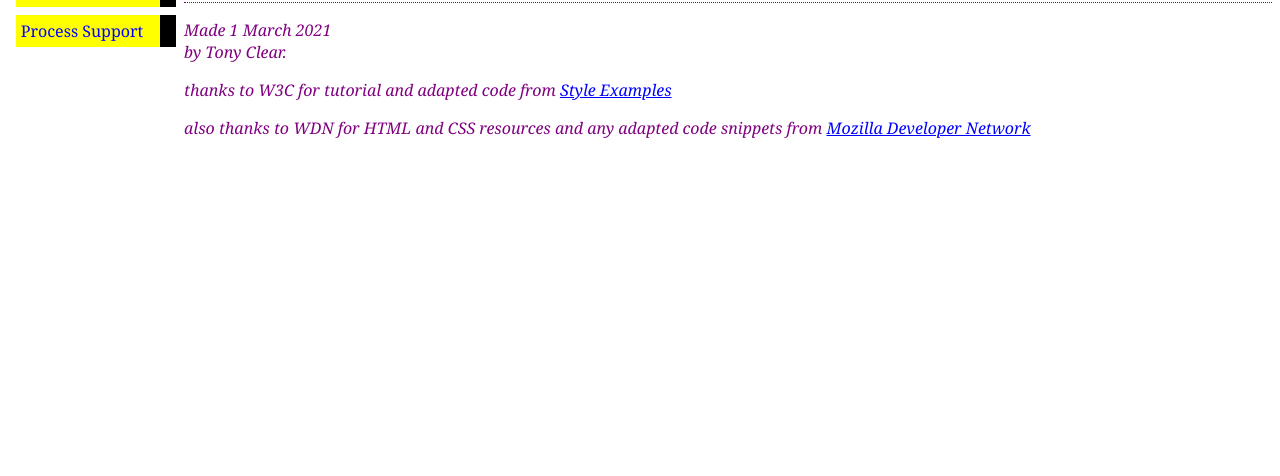
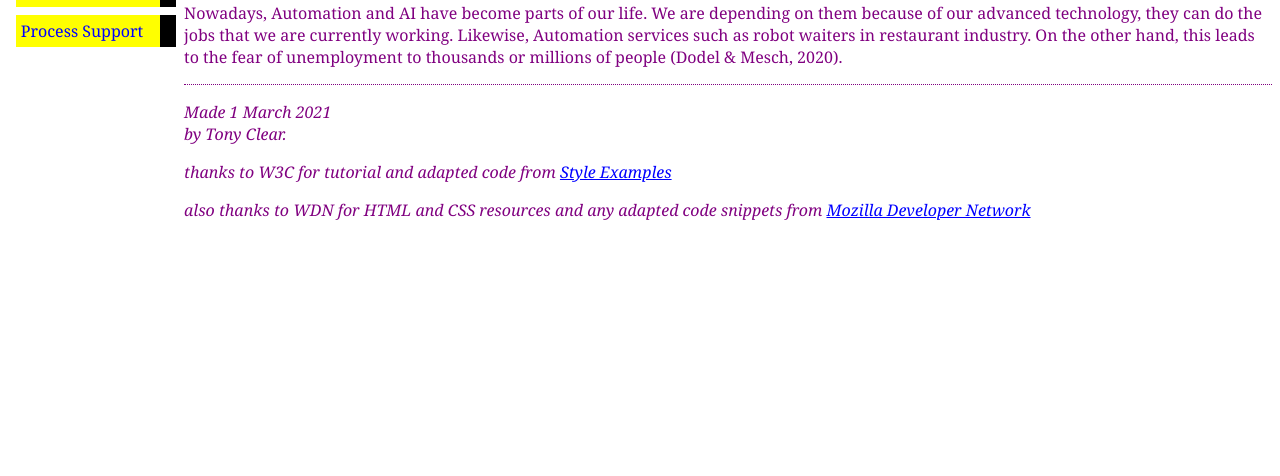
Before and after one commit to EdwardVuong-75/EdwardVuong-75.github.io, a plain HTML site: page index.html in a window 1280 px wide. Shown: the part 324-800 px from the top of the page. Drawn offline with Linux system fonts and the light colour scheme.

Commit message:
Update index.html

```diff
--- a/index.html
+++ b/index.html
@@ -23,7 +23,7 @@
 <h1>CTiS: Robot for Restaurants and Fear of Unemployment</h1>
 
 
-</ul><p> </p>
+</ul><p>Nowadays, Automation and AI have become parts of our life. We are depending on them because of our advanced technology, they can do the jobs that we are currently working. Likewise, Automation services such as robot waiters in restaurant industry. On the other hand, this leads to the fear of unemployment to thousands or millions of people (Dodel & Mesch, 2020).</p>
 
 
 
```
